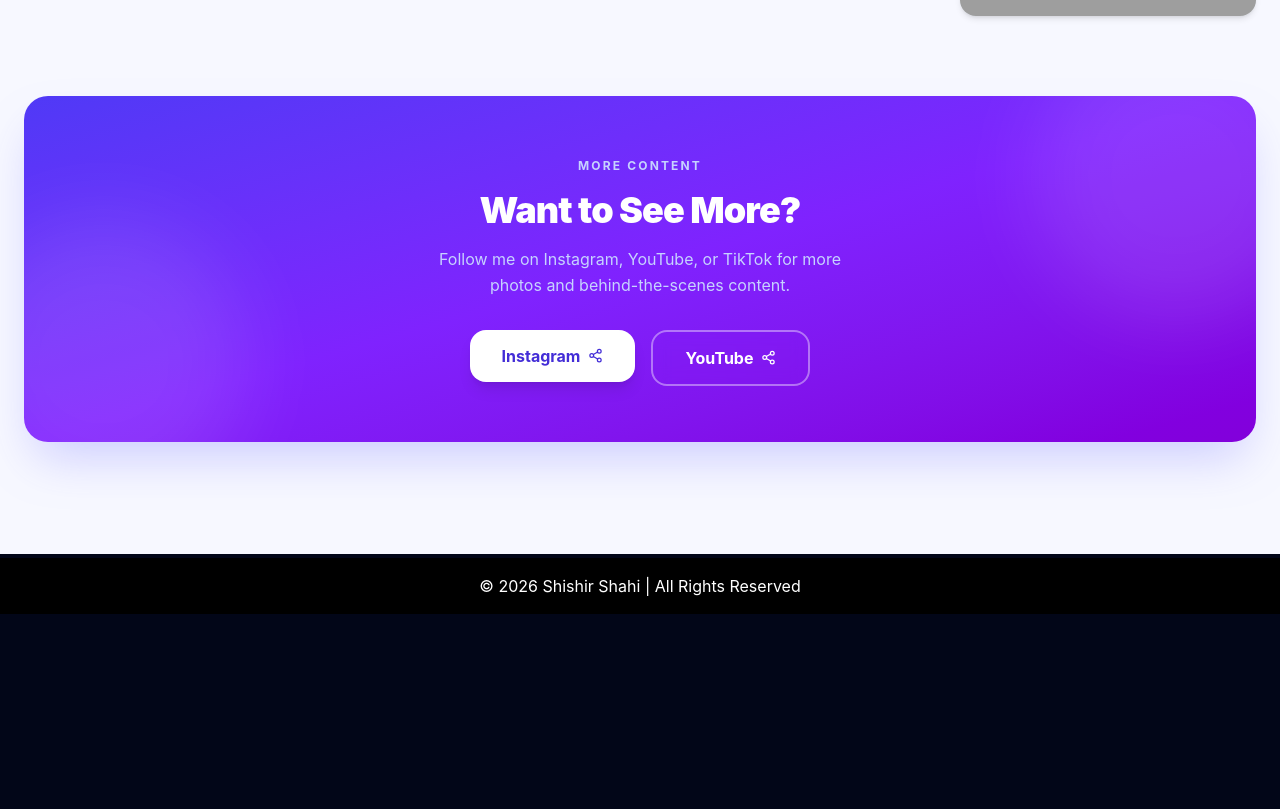
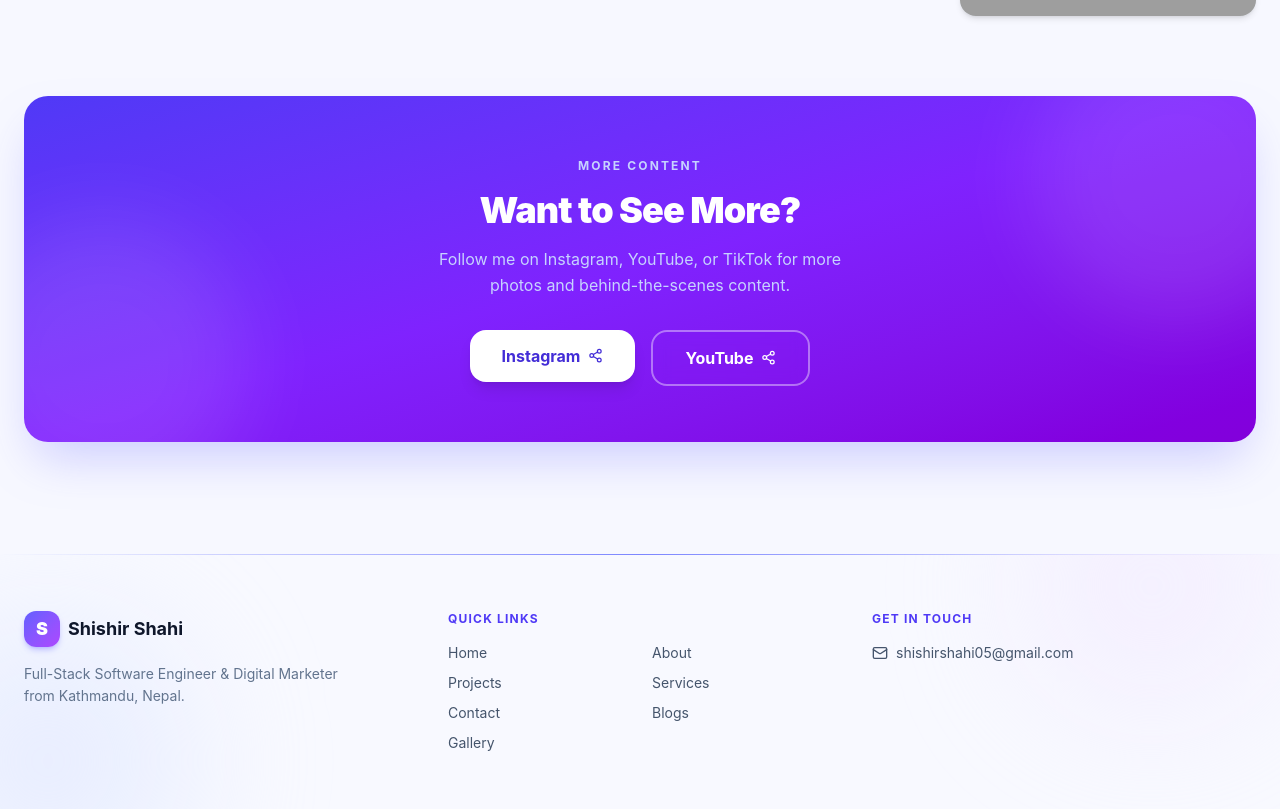
Before and after one commit to shishirshahi460/Shishir-Shahi, a React (Vite) app: page /gallery in a window 1280 px wide. Shown: the part 1813-2622 px from the top of the page. Before the commit the page ends 2427 px from the top, so only its background shows below. Built offline with nearby package versions, Linux system fonts and the light colour scheme; grey boxes are pictures that could not be loaded.

Commit message:
Upgrade footer

```diff
--- a/src/components/Footer.jsx
+++ b/src/components/Footer.jsx
@@ -1,9 +1,105 @@
-const Footer = () => {
+import { Link } from 'react-router-dom'
+import { Mail } from 'lucide-react'
+
+// Social link yaha bharnus. Khali ('') rakheko link footer ma dekhindaina.
+const SOCIALS = [
+  { name: 'LinkedIn', href: '' },
+  { name: 'GitHub', href: '' },
+  { name: 'Facebook', href: '' },
+  { name: 'Instagram', href: '' },
+]
+
+const EMAIL = 'shishirshahi05@gmail.com'
+
+const QUICK_LINKS = [
+  { name: 'Home', path: '/' },
+  { name: 'About', path: '/about' },
+  { name: 'Projects', path: '/projects' },
+  { name: 'Services', path: '/services' },
+  { name: 'Contact', path: '/contact' },
+  { name: 'Blogs', path: '/blogs' },
+  { name: 'Gallery', path: '/gallery' },
+]
+
+export default function Footer() {
+  const socials = SOCIALS.filter((s) => s.href)
+
   return (
-    <footer className="text-center p-4 bg-black mt-1">
-      © 2026 Shishir Shahi | All Rights Reserved
+    <footer className="relative overflow-hidden bg-[#f8f9ff] text-slate-700 dark:bg-slate-950 dark:text-slate-300 transition-colors">
+      {/* Mathi ko gradient line */}
+      <div className="h-px w-full bg-gradient-to-r from-transparent via-indigo-400 to-transparent dark:via-indigo-500" />
+
+      {/* Halka background blob (Home sanga milne) */}
+      <div className="pointer-events-none absolute -bottom-24 -left-24 h-72 w-72 rounded-full bg-indigo-100/60 blur-3xl dark:bg-indigo-900/20" />
+      <div className="pointer-events-none absolute -top-24 right-0 h-64 w-64 rounded-full bg-purple-100/50 blur-3xl dark:bg-purple-900/15" />
+
+      <div className="relative mx-auto max-w-7xl px-6 py-14">
+        <div className="grid gap-10 md:grid-cols-3">
+          {/* Naam ra parichay */}
+          <div>
+            <Link to="/" className="inline-flex items-center gap-2">
+              <span className="flex h-9 w-9 items-center justify-center rounded-xl bg-gradient-to-br from-indigo-500 to-purple-500 text-lg font-black text-white shadow-md shadow-indigo-500/30">
+                S
+              </span>
+              <span className="text-lg font-bold text-slate-900 dark:text-white">
+                Shishir Shahi
+              </span>
+            </Link>
+            <p className="mt-4 max-w-xs text-sm leading-relaxed text-slate-500 dark:text-slate-400">
+              Full-Stack Software Engineer &amp; Digital Marketer from Kathmandu, Nepal.
+            </p>
+          </div>
+
+          {/* Quick links */}
+          <div>
+            <h3 className="mb-4 text-xs font-bold uppercase tracking-widest text-indigo-600 dark:text-indigo-400">
+              Quick Links
+            </h3>
+            <ul className="grid grid-cols-2 gap-x-6 gap-y-2.5 text-sm">
+              {QUICK_LINKS.map((l) => (
+                <li key={l.name}>
+                  <Link
+                    to={l.path}
+                    className="text-slate-600 transition-colors hover:text-indigo-600 dark:text-slate-400 dark:hover:text-indigo-400"
+                  >
+                    {l.name}
+                  </Link>
+                </li>
+              ))}
+            </ul>
+          </div>
+
+          {/* Contact */}
+          <div>
+            <h3 className="mb-4 text-xs font-bold uppercase tracking-widest text-indigo-600 dark:text-indigo-400">
+              Get in Touch
+            </h3>
+            <a
+              href={`mailto:${EMAIL}`}
+              className="inline-flex items-center gap-2 text-sm text-slate-600 transition-colors hover:text-indigo-600 dark:text-slate-400 dark:hover:text-indigo-400"
+            >
+              <Mail size={16} />
+              {EMAIL}
+            </a>
+
+            {socials.length > 0 && (
+              <div className="mt-5 flex flex-wrap gap-2">
+                {socials.map((s) => (
+                  <a
+                    key={s.name}
+                    href={s.href}
+                    target="_blank"
+                    rel="noreferrer"
+                    className="rounded-full border border-slate-200 bg-white px-4 py-1.5 text-sm font-semibold text-slate-700 shadow-sm transition hover:-translate-y-0.5 hover:border-indigo-300 hover:text-indigo-600 dark:border-slate-700 dark:bg-slate-900 dark:text-slate-200 dark:hover:border-indigo-600 dark:hover:text-indigo-400"
+                  >
+                    {s.name}
+                  </a>
+                ))}
+              </div>
+            )}
+          </div>
+        </div>
+      </div>
     </footer>
-  );
-};
-
-export default Footer;
+  )
+}
```
